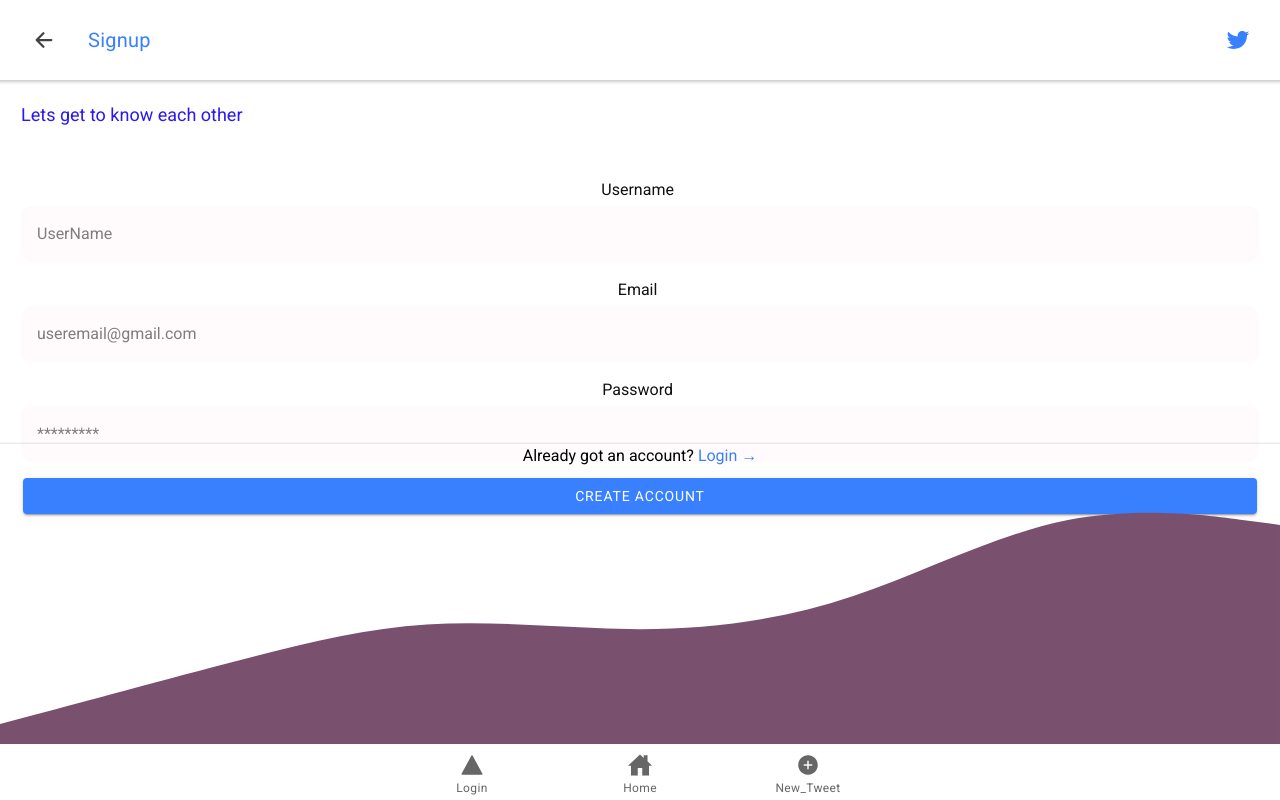
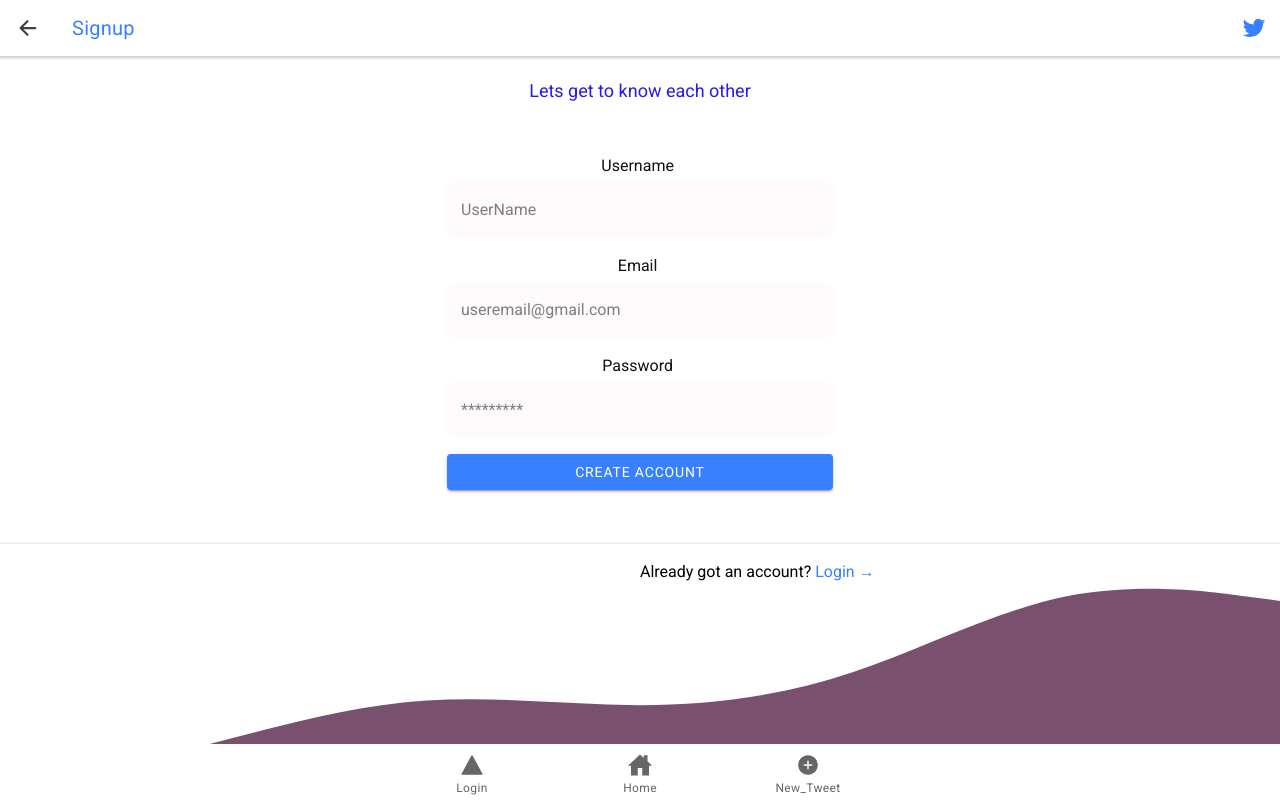
Before and after one commit to kclaudeeager/Positive-reframing-frontend, a React (Create React App) app: page /signup in a window 1280 px wide. Built offline with nearby package versions, Linux system fonts and the light colour scheme.

Commit message:
Changed signup layout and mentionInput color

```diff
--- a/src/components/NewTweet.js
+++ b/src/components/NewTweet.js
@@ -260,7 +260,7 @@ const NewPost = () => {
             <div className="description outline-none w-60 md:max-lg:flex lg:w-80  text-black sm:text-center">
 
           <MentionsInput
-            className="mentions"
+            className="mentions text-black bg-white"
             inputRef={myInput}
             spellCheck="false"
             placeholder="What's happening?"
--- a/src/components/RepliesCard.tsx
+++ b/src/components/RepliesCard.tsx
@@ -398,7 +398,7 @@ const axios = require('axios');
                 }}></IonInput> */}
             <div className="description outline-none w-44 md:max-lg:flex lg:w-48  text-black sm:text-center">
               <MentionsInput
-                className="mentions"
+                className="mentions  text-black bg-white"
                 inputRef={myInput}
                 spellCheck="false"
                 placeholder="your comment"
--- a/src/pages/Signup.js
+++ b/src/pages/Signup.js
@@ -76,7 +76,7 @@ const Signup = () => {
     }, [params]);
 
 	return (
-		<IonPage className={ styles.signupPage }>
+		<IonPage className={"md:h-screen md:mx-10"+ styles.signupPage }>
 
       <IonHeader>
         <IonToolbar>
@@ -92,8 +92,8 @@ const Signup = () => {
         </IonToolbar>
       </IonHeader>
 
-			<IonContent fullscreen>
-                <IonGrid className="ion-padding">
+			<IonContent fullscreen className='relative'>
+                <IonGrid className="ion-padding md:flex md:flex-col justify-center items-center">
                     <IonRow>
                         <IonCol size="12" className={ styles.headingText }>
                             {/* <IonCardTitle>Sign up</IonCardTitle> */}
@@ -101,7 +101,7 @@ const Signup = () => {
                         </IonCol>
                     </IonRow>
 
-                    <IonRow className="ion-margin-top ion-padding-top">
+                    <IonRow className="ion-margin-top md:flex md:w-[400px] ion-padding-top text-black">
                         <IonCol size="12">
 
                             { fields.map(field => {
@@ -127,10 +127,12 @@ const Signup = () => {
                 </IonGrid>
 			</IonContent>
 
-			<IonFooter>
-				<IonGrid className="ion-no-margin ion-no-padding">
+			<IonFooter className='md:h-64'>
+				<IonGrid className="ion-no-margin ion-no-padding ">
+          <div className=' md:absolute md:top-4 md:left-[50%]'>
+            <Action message="Already got an account?" text="Login" link="/login" />
+          </div>
 
-                    <Action message="Already got an account?" text="Login" link="/login" />
                     <Wave />
 				</IonGrid>
 			</IonFooter>
```
